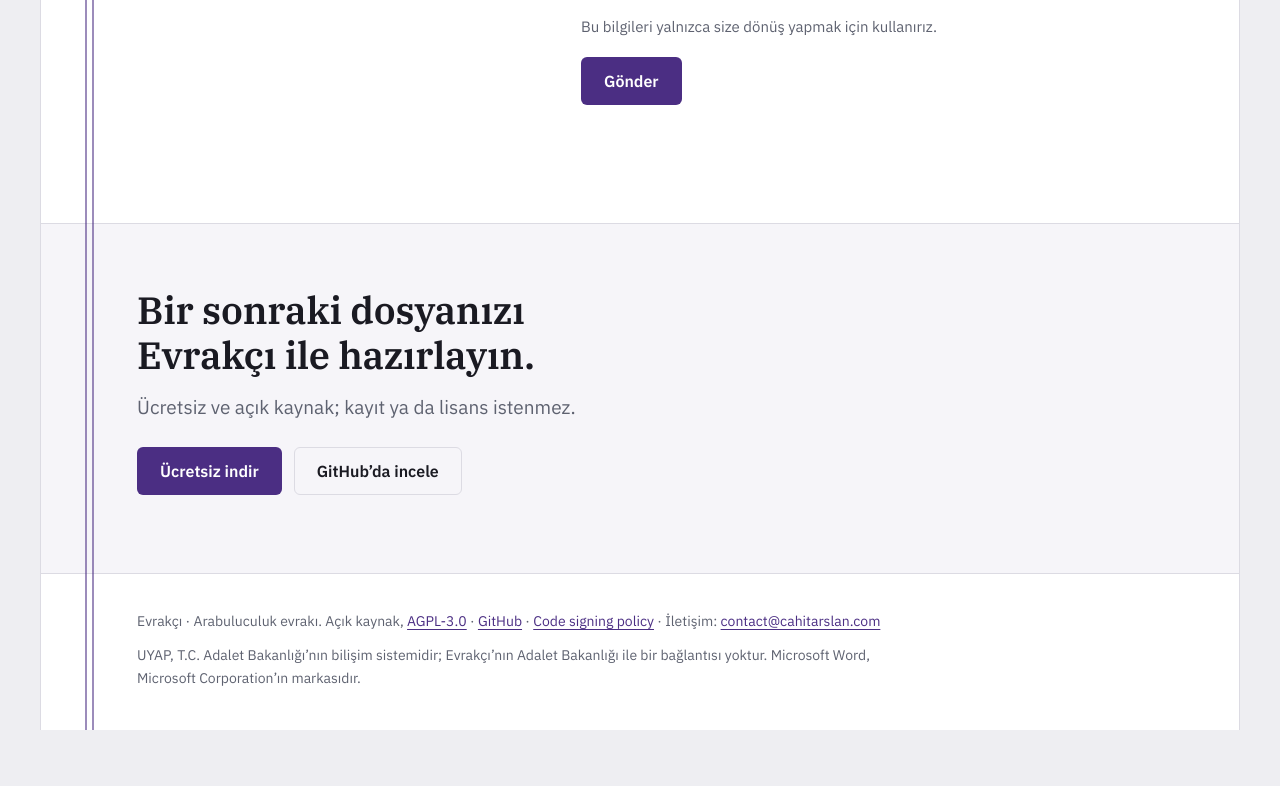
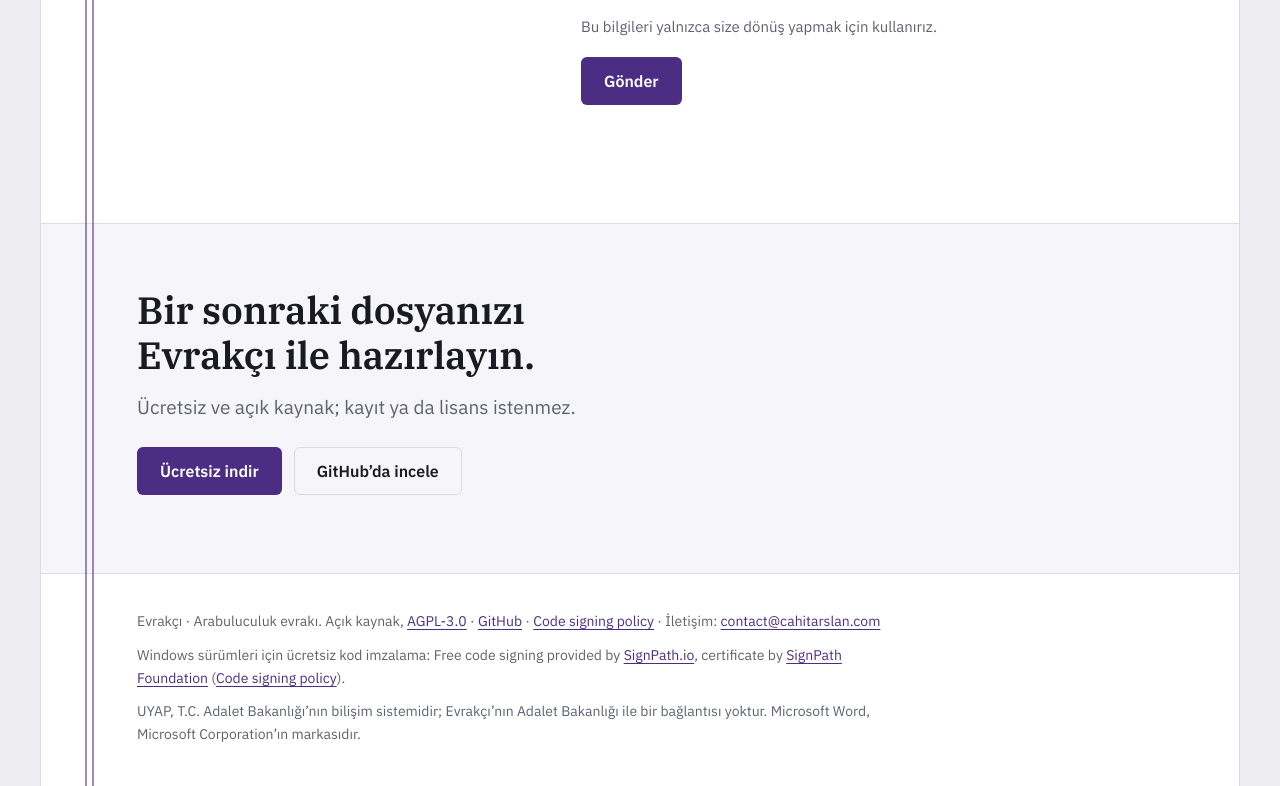
Before and after one commit to cahitarslan/evrakci, a website: page site/public/index.html in a window 1280 px wide. Shown: the part 10402-11188 px from the top of the page. Before the commit the page ends 11132 px from the top, so only its background shows below. Drawn offline with Linux system fonts and the light colour scheme.

Commit message:
docs(site): name SignPath Foundation on the download page
Co-Authored-By: Claude Opus 5.5 <noreply@anthropic.com>

```diff
--- a/site/public/index.html
+++ b/site/public/index.html
@@ -570,6 +570,7 @@ figcaption { font-size: 14px; color: var(--kursun); margin-top: 8px; }
 
 <footer class="alt ic">
   <p>Evrakçı · Arabuluculuk evrakı. Açık kaynak, <a href="https://github.com/cahitarslan/evrakci/blob/main/LICENSE">AGPL-3.0</a> · <a href="https://github.com/cahitarslan/evrakci">GitHub</a> · <a href="kod-imzalama.html">Code signing policy</a> · İletişim: <a href="mailto:contact@cahitarslan.com">contact@cahitarslan.com</a></p>
+  <p>Windows sürümleri için ücretsiz kod imzalama: Free code signing provided by <a href="https://about.signpath.io">SignPath.io</a>, certificate by <a href="https://signpath.org">SignPath Foundation</a> (<a href="kod-imzalama.html">Code signing policy</a>).</p>
   <p>UYAP, T.C. Adalet Bakanlığı’nın bilişim sistemidir; Evrakçı’nın Adalet Bakanlığı ile bir bağlantısı yoktur. Microsoft Word, Microsoft Corporation’ın markasıdır.</p>
 </footer>
 </div>
```
